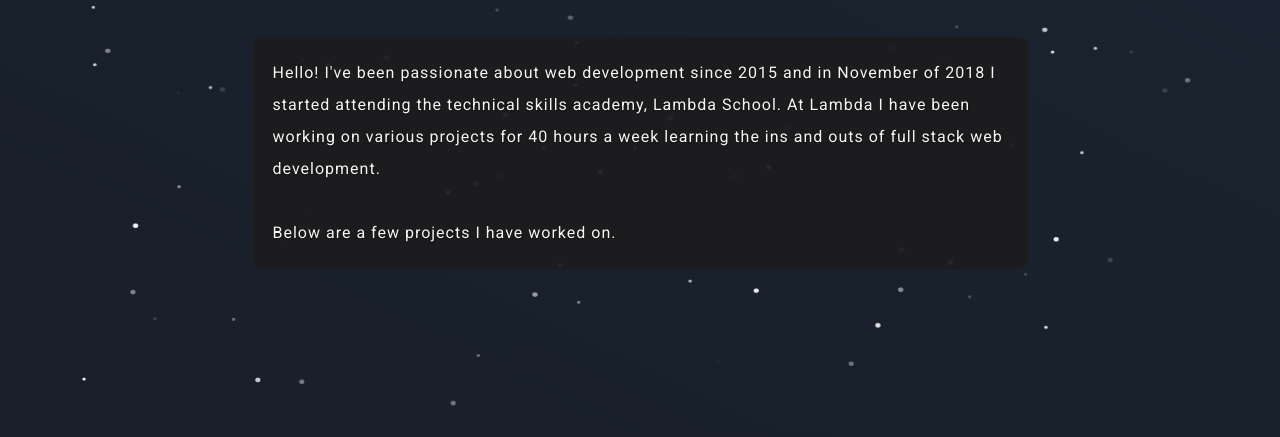
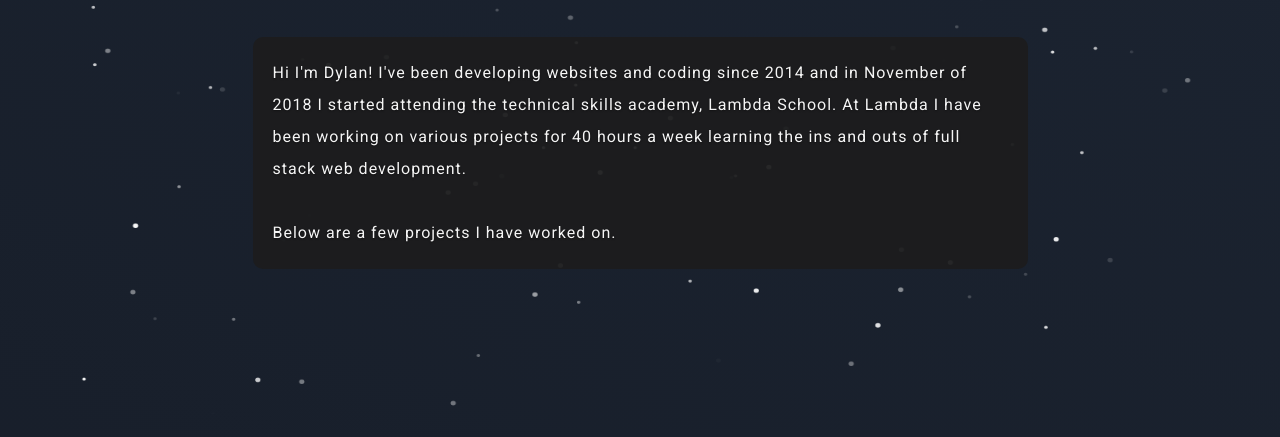
Before and after one commit to dislersd/portfolio, a plain HTML site: page index.html in a window 1280 px wide. Shown: the part 363-800 px from the top of the page. Drawn offline with nearby package versions, Linux system fonts and the light colour scheme; animation ran at ten frames a second.

Commit message:
Update index.html

```diff
--- a/index.html
+++ b/index.html
@@ -37,7 +37,7 @@
         <div class="content">
             <h1 class="title">Dylan Dislers</h1>
             <p class="desc">Full Stack Web Developer</p>
-            <p class="introP">Hello! I've been passionate about web development since 2015 and in November of 2018 I started attending the technical skills academy, Lambda School. At Lambda I have been working on various projects for 40 hours a week learning the ins and outs of full stack web development.
+            <p class="introP">Hi I'm Dylan! I've been developing websites and coding since 2014 and in November of 2018 I started attending the technical skills academy, Lambda School. At Lambda I have been working on various projects for 40 hours a week learning the ins and outs of full stack web development.
             <br>
             <br>
             Below are a few projects I have worked on.
```
